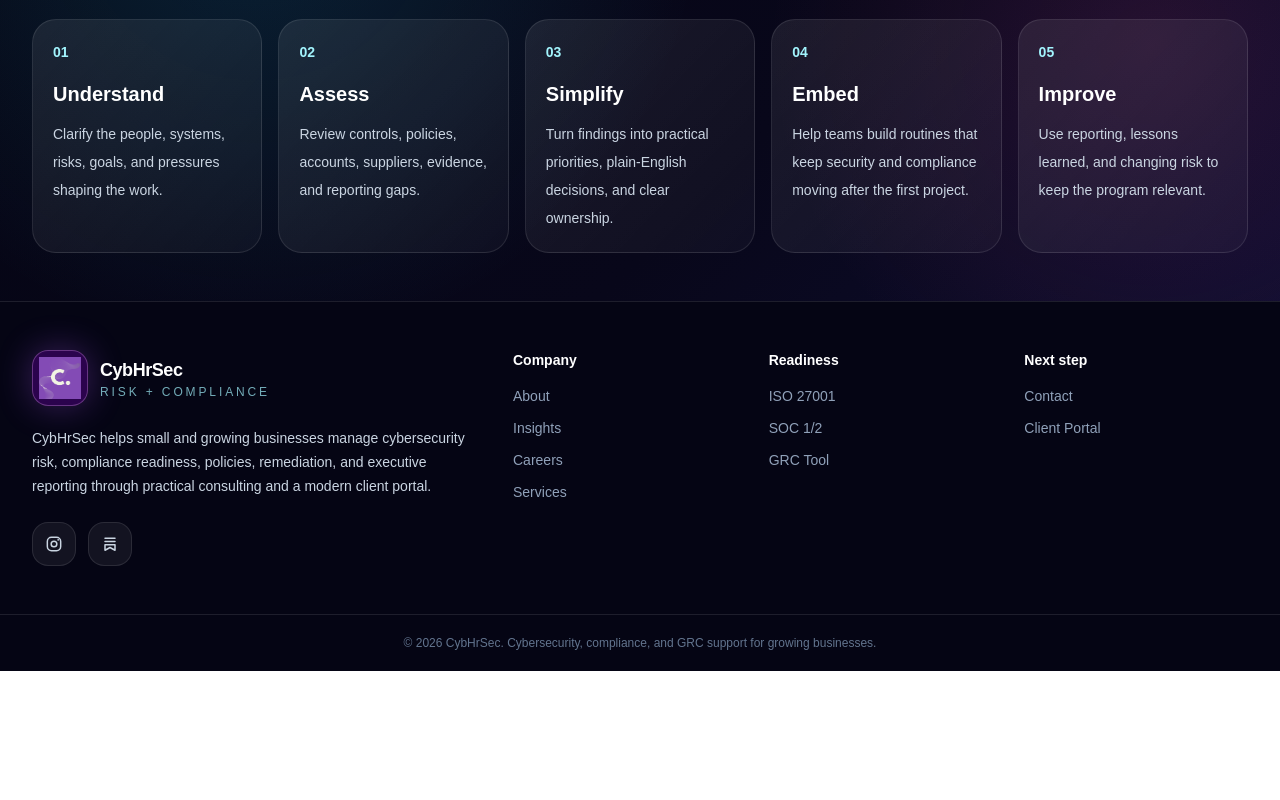
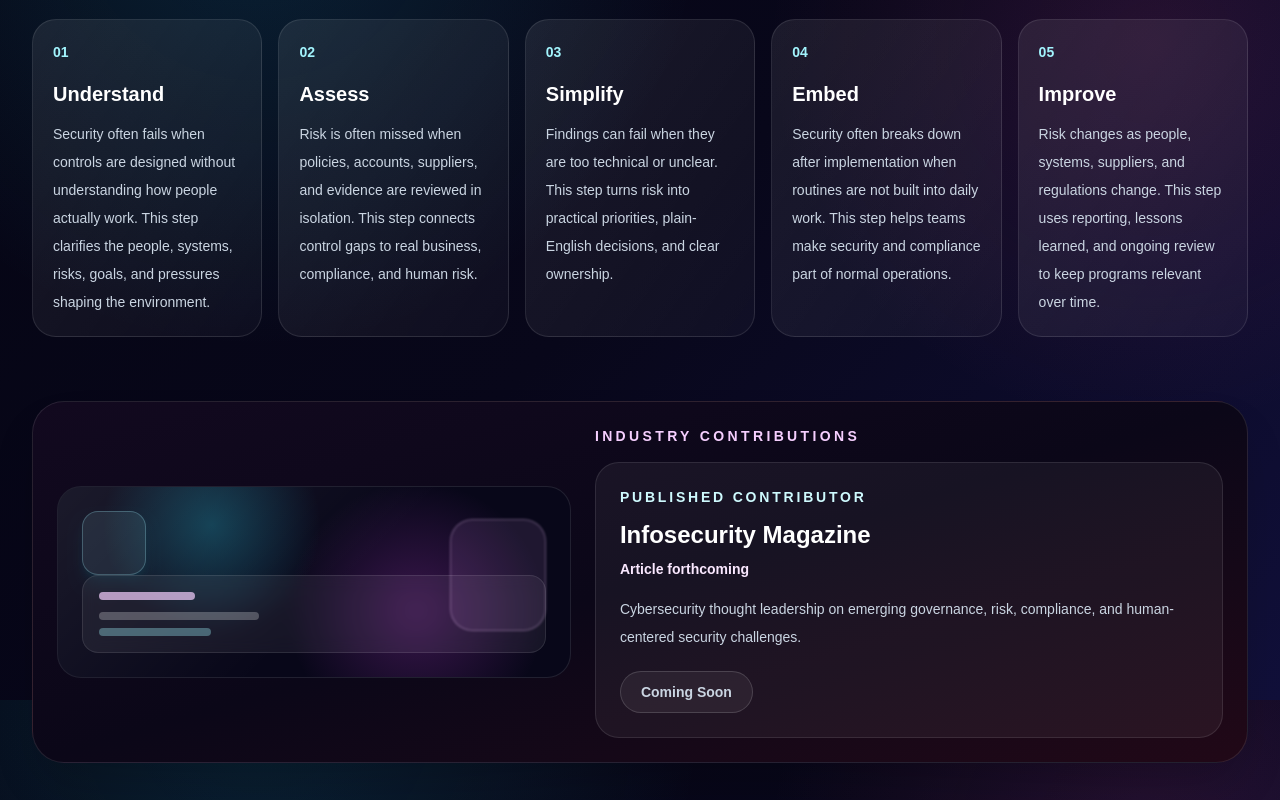
Before and after one commit to cybhrsec/cybhrsec-marketing-site, a Next.js app: page /about in a window 1280 px wide. Shown: the part 1700-2500 px from the top of the page. Before the commit the page ends 2371 px from the top, so only its background shows below. Built offline with nearby package versions, Linux system fonts and the light colour scheme.

Commit message:
Refine HCC-GRC framework and add publication card

```diff
--- a/src/app/about/page.tsx
+++ b/src/app/about/page.tsx
@@ -2,11 +2,31 @@ import Image from "next/image";
 import { PageHero } from "@/components/sections";
 
 const framework = [
-  ["01", "Understand", "Clarify the people, systems, risks, goals, and pressures shaping the work."],
-  ["02", "Assess", "Review controls, policies, accounts, suppliers, evidence, and reporting gaps."],
-  ["03", "Simplify", "Turn findings into practical priorities, plain-English decisions, and clear ownership."],
-  ["04", "Embed", "Help teams build routines that keep security and compliance moving after the first project."],
-  ["05", "Improve", "Use reporting, lessons learned, and changing risk to keep the program relevant."],
+  [
+    "01",
+    "Understand",
+    "Security often fails when controls are designed without understanding how people actually work. This step clarifies the people, systems, risks, goals, and pressures shaping the environment.",
+  ],
+  [
+    "02",
+    "Assess",
+    "Risk is often missed when policies, accounts, suppliers, and evidence are reviewed in isolation. This step connects control gaps to real business, compliance, and human risk.",
+  ],
+  [
+    "03",
+    "Simplify",
+    "Findings can fail when they are too technical or unclear. This step turns risk into practical priorities, plain-English decisions, and clear ownership.",
+  ],
+  [
+    "04",
+    "Embed",
+    "Security often breaks down after implementation when routines are not built into daily work. This step helps teams make security and compliance part of normal operations.",
+  ],
+  [
+    "05",
+    "Improve",
+    "Risk changes as people, systems, suppliers, and regulations change. This step uses reporting, lessons learned, and ongoing review to keep programs relevant over time.",
+  ],
 ];
 
 export default function AboutPage() {
@@ -98,6 +118,49 @@ export default function AboutPage() {
           ))}
         </div>
       </section>
+      <section className="mx-auto max-w-7xl px-5 pb-16 pt-4 lg:px-8">
+        <div className="overflow-hidden rounded-[2rem] border border-white/10 bg-gradient-to-br from-[#12091f] via-[#0b0718] to-[#210817] p-5 shadow-2xl shadow-black/20 md:p-6">
+          <div className="grid gap-6 md:grid-cols-[0.9fr_1.1fr] md:items-center">
+            <div className="relative min-h-48 overflow-hidden rounded-[1.5rem] border border-white/10 bg-[#080719]">
+              <div className="absolute inset-0 bg-[radial-gradient(circle_at_30%_20%,rgba(34,211,238,0.26),transparent_28%),radial-gradient(circle_at_70%_65%,rgba(217,70,239,0.24),transparent_34%),linear-gradient(135deg,rgba(255,255,255,0.08),transparent_55%)]" />
+              <div className="absolute left-6 top-6 h-16 w-16 rounded-2xl border border-cyan-200/25 bg-cyan-200/10 shadow-lg shadow-cyan-400/10" />
+              <div className="absolute bottom-6 left-6 right-6 rounded-2xl border border-white/10 bg-white/[0.06] p-4 backdrop-blur">
+                <div className="h-2 w-24 rounded-full bg-fuchsia-200/70" />
+                <div className="mt-3 h-2 w-40 rounded-full bg-white/25" />
+                <div className="mt-2 h-2 w-28 rounded-full bg-cyan-200/35" />
+              </div>
+              <div className="absolute right-6 top-8 h-28 w-24 rounded-[1.4rem] border border-fuchsia-200/30 bg-fuchsia-300/10 blur-[1px]" />
+            </div>
+            <div>
+              <p className="text-sm font-bold uppercase tracking-[0.24em] text-fuchsia-200">
+                Industry Contributions
+              </p>
+              <div className="mt-4 rounded-3xl border border-white/10 bg-white/[0.05] p-6">
+                <p className="text-sm font-semibold uppercase tracking-[0.2em] text-cyan-100">
+                  Published Contributor
+                </p>
+                <h3 className="mt-3 text-2xl font-semibold text-white">
+                  Infosecurity Magazine
+                </h3>
+                <p className="mt-2 text-sm font-semibold text-fuchsia-100">
+                  Article forthcoming
+                </p>
+                <p className="mt-4 max-w-2xl text-sm leading-7 text-slate-300">
+                  Cybersecurity thought leadership on emerging governance, risk,
+                  compliance, and human-centered security challenges.
+                </p>
+                <button
+                  type="button"
+                  disabled
+                  className="mt-5 rounded-full border border-white/15 bg-white/[0.06] px-5 py-2.5 text-sm font-semibold text-slate-300"
+                >
+                  Coming Soon
+                </button>
+              </div>
+            </div>
+          </div>
+        </div>
+      </section>
     </>
   );
 }
```
